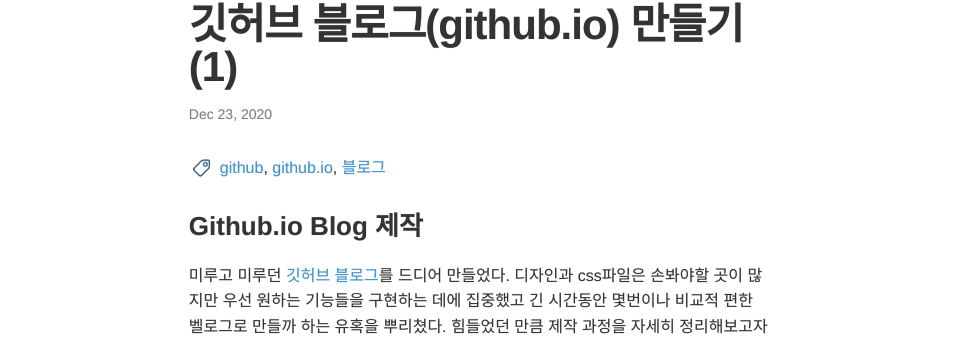
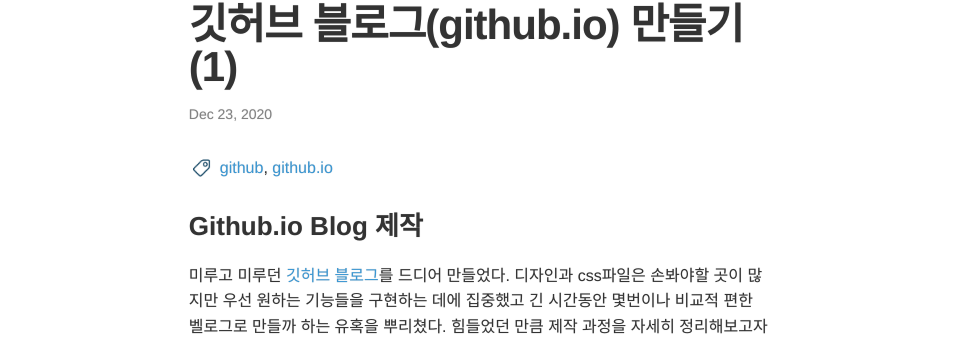
Before and after one commit to Clarit7/clarit7.github.io, a Jekyll site: the page built from _posts/2020-12-23-깃허브 블로그(github.io) 만들기 (1).md, in a window 1280 px wide and 900 px high. Shown: the part 172-514 px from the top of the window, without its empty margins (160-1119 px from the left). Built offline with Jekyll 4.4.1, drawn with Linux system fonts in a browser that asks for light colours.

Commit message:
Update 2020-12-23-깃허브 블로그(github.io) 만들기 (1).md

```diff
--- a/_posts/2020-12-23-깃허브 블로그(github.io) 만들기 (1).md
+++ b/_posts/2020-12-23-깃허브 블로그(github.io) 만들기 (1).md
@@ -5,7 +5,6 @@
 tags :
     - github
     - github.io
-    - 블로그
 ---
 
 ### Github.io Blog 제작
```
